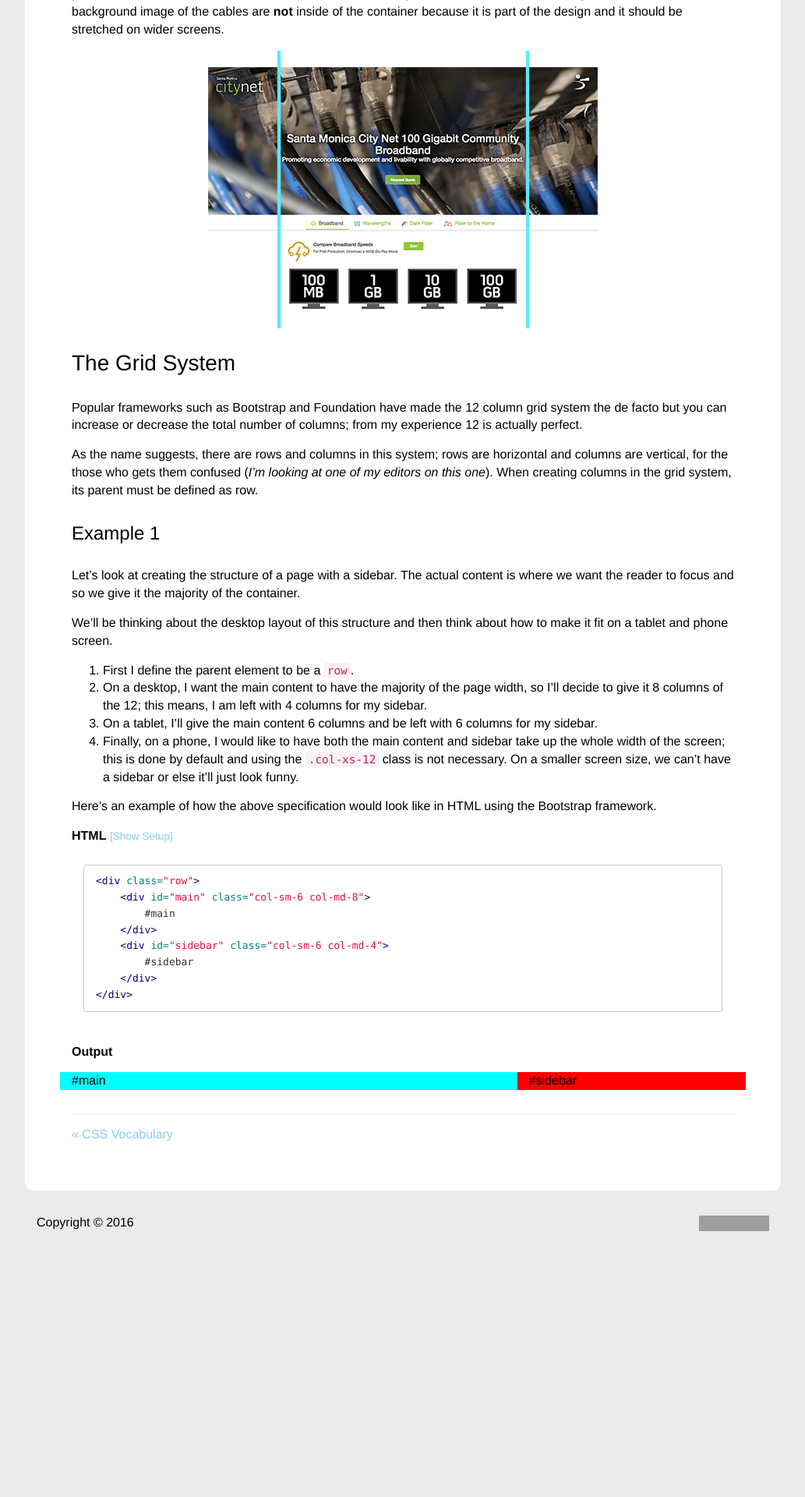
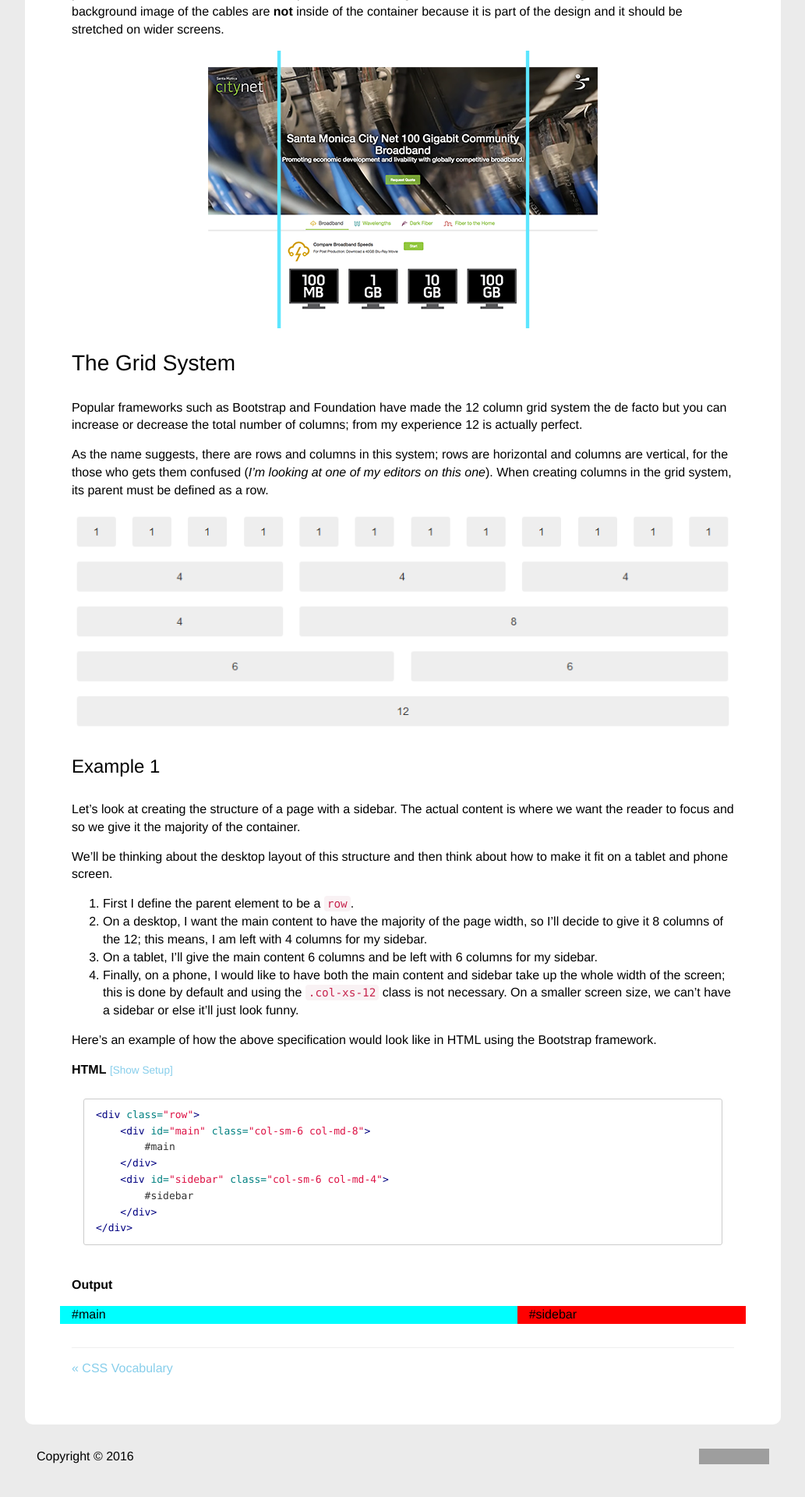
Before and after one commit to allejo/Intro-To-Web, a Jekyll site: the page built from _lessons/chapter-02/lesson-1-the-grid-system.md, in a window 1280 px wide. Shown: the part 1694-3614 px from the top of the page at 78% size, without its empty margins (123-1156 px from the left). Built offline with Jekyll 4.4.1, drawn with Linux system fonts in a browser that asks for light colours; nearby versions of some CDN libraries; comment, search, counter and statistics services are not loaded; before the commit the page ends 3314 px from its top, so only the background shows below that; grey boxes are pictures that could not be loaded.

Commit message:
Add picture of grid system

```diff
--- a/_lessons/chapter-02/lesson-1-the-grid-system.md
+++ b/_lessons/chapter-02/lesson-1-the-grid-system.md
@@ -34,7 +34,9 @@
 
 Popular frameworks such as Bootstrap and Foundation have made the 12 column grid system the de facto but you can increase or decrease the total number of columns; from my experience 12 is actually perfect.
 
-As the name suggests, there are rows and columns in this system; rows are horizontal and columns are vertical, for the those who gets them confused (*I'm looking at one of my editors on this one*). When creating columns in the grid system, its parent must be defined as row.
+As the name suggests, there are rows and columns in this system; rows are horizontal and columns are vertical, for the those who gets them confused (*I'm looking at one of my editors on this one*). When creating columns in the grid system, its parent must be defined as a row.
+
+![Grid system]({{ '/assets/lessons/chapter-2/lesson-1/grid-system.png' | prepend: site.baseurl }})
 
 ### Example 1
 
@@ -53,6 +55,7 @@
 <style>
     #main {
         background-color: cyan;
+        color: black;
     }
 
     #sidebar {
```
Also changed, not shown: assets/lessons/chapter-2/lesson-1/grid-system.png (added).
